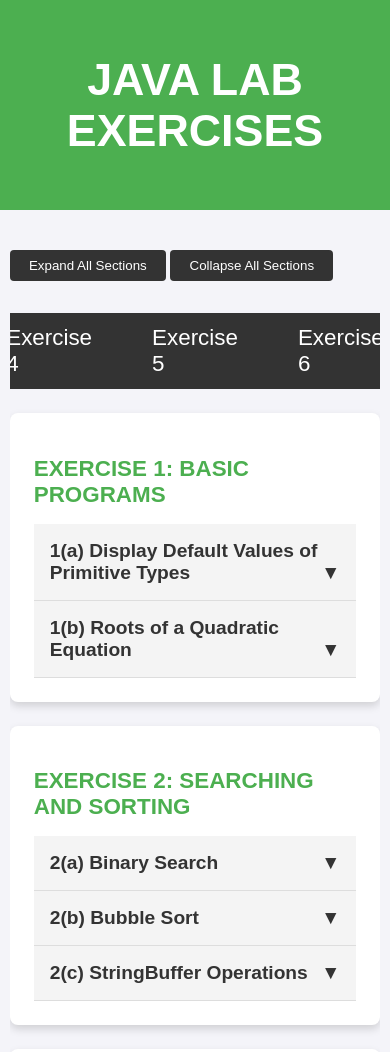
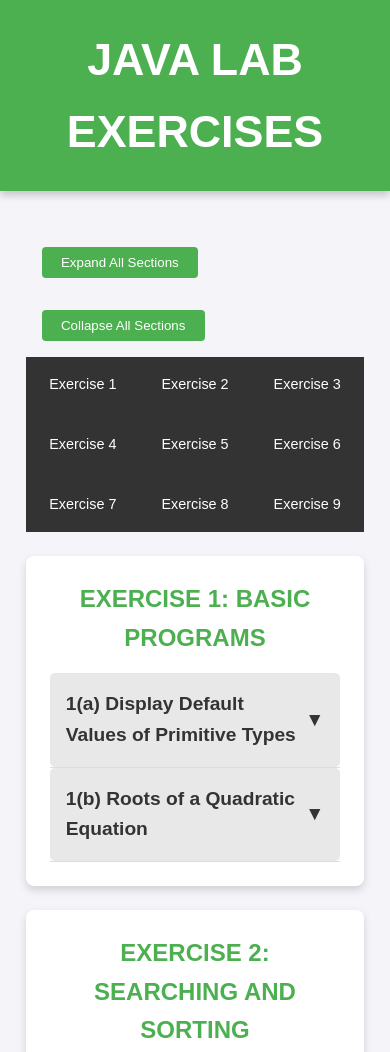
Before and after one commit to SRIDHARROYAL/javalab, a plain HTML site: page index.html in a window 390 px wide. Shown: the top 1052 px of the page. Drawn offline with Linux system fonts and the light colour scheme.

Commit message:
index.html

```diff
--- a/index.html
+++ b/index.html
@@ -8,14 +8,15 @@
         /* Base styling */
         * {
             box-sizing: border-box;
+            margin: 0;
+            padding: 0;
         }
 
         body {
             font-family: Arial, sans-serif;
-            margin: 0;
-            padding: 0;
             background-color: #f4f4f9;
             color: #333;
+            line-height: 1.6;
         }
 
         header {
@@ -25,12 +26,14 @@
             text-align: center;
             font-size: 1.8rem;
             text-transform: uppercase;
+            box-shadow: 0 4px 8px rgba(0, 0, 0, 0.2);
         }
 
         .container {
             width: 85%;
             max-width: 1200px;
             margin: 1.5rem auto;
+            padding: 1rem;
             overflow: hidden;
         }
 
@@ -40,25 +43,26 @@
             padding: 0;
             background: #333;
             display: flex;
+            flex-wrap: wrap;
             justify-content: center;
-            gap: 20px;
+            gap: 10px;
         }
 
         nav ul li {
-            display: inline;
+            margin: 0.5rem;
         }
 
         nav ul li a {
             color: white;
             text-decoration: none;
-            padding: 12px 20px;
+            padding: 10px 15px;
             display: inline-block;
             transition: background 0.3s;
+            border-radius: 5px;
         }
 
         nav ul li a:hover {
             background: #575757;
-            border-radius: 5px;
         }
 
         /* Section Styling */
@@ -68,18 +72,20 @@
             background-color: #fff;
             border-radius: 8px;
             box-shadow: 0 4px 8px rgba(0, 0, 0, 0.15);
-            transition: transform 0.3s;
+            transition: transform 0.3s, box-shadow 0.3s;
         }
 
         section:hover {
             transform: scale(1.02);
+            box-shadow: 0 6px 12px rgba(0, 0, 0, 0.2);
         }
 
         section h2 {
             color: #4CAF50;
-            font-size: 1.5rem;
+            font-size: 1.8rem;
             margin-bottom: 1rem;
             text-transform: uppercase;
+            text-align: center;
         }
 
         /* Accordion styling */
@@ -91,17 +97,22 @@
             cursor: pointer;
             padding: 1rem;
             margin: 0;
-            background: #f4f4f4;
+            background: #e8e8e8;
             color: #333;
             font-size: 1.2rem;
+            display: flex;
+            justify-content: space-between;
+            align-items: center;
             transition: background 0.3s ease;
-            position: relative;
+            border-radius: 5px;
+        }
+
+        .accordion-item h3:hover {
+            background: #d3d3d3;
         }
 
         .accordion-item h3::after {
             content: '▼';
-            position: absolute;
-            right: 1rem;
             font-size: 1.2rem;
             transition: transform 0.3s;
         }
@@ -113,20 +124,40 @@
         .accordion-item pre {
             display: none;
             padding: 1rem;
-            background: #f9f9f9;
-            font-size: 0.95rem;
+            background: #2e2e2e;
+            color: #f8f8f2;
+            font-size: 1rem;
             line-height: 1.5;
             white-space: pre-wrap;
             border-left: 4px solid #4CAF50;
             margin: 0;
+            max-height: 0;
+            overflow: hidden;
+            transition: max-height 0.4s ease-in-out, opacity 0.3s;
+            opacity: 0;
+            border-radius: 5px;
         }
+
+        .accordion-item pre.visible {
+            display: block;
+            max-height: 500px;
+            opacity: 1;
+        }
+
+        /* Syntax highlighting */
+        .keyword { color: #66d9ef; font-weight: bold; }
+        .datatype { color: #a6e22e; font-weight: bold; }
+        .function { color: #fd971f; }
+        .variable { color: #e6db74; }
+        .comment { color: #75715e; font-style: italic; }
+        .string { color: #e6db74; }
 
         /* Button Styling */
         .expand-all {
-            background-color: #333;
+            background-color: #4CAF50;
             color: #fff;
             padding: 0.5rem 1.2rem;
-            margin: 1rem 0;
+            margin: 1rem;
             cursor: pointer;
             border: none;
             border-radius: 4px;
@@ -134,7 +165,7 @@
         }
 
         .expand-all:hover {
-            background-color: #575757;
+            background-color: #3a9f3a;
         }
 
         /* Responsive design */
@@ -143,11 +174,25 @@
                 width: 95%;
             }
 
-            header, nav ul li a, section h2 {
+            header {
                 font-size: 1.4rem;
+            }
+
+            nav ul {
+                gap: 5px;
+            }
+
+            nav ul li a {
+                padding: 8px 12px;
+                font-size: 0.9rem;
+            }
+
+            section h2 {
+                font-size: 1.5rem;
             }
         }
     </style>
+
 </head>
 <body>
 
```
